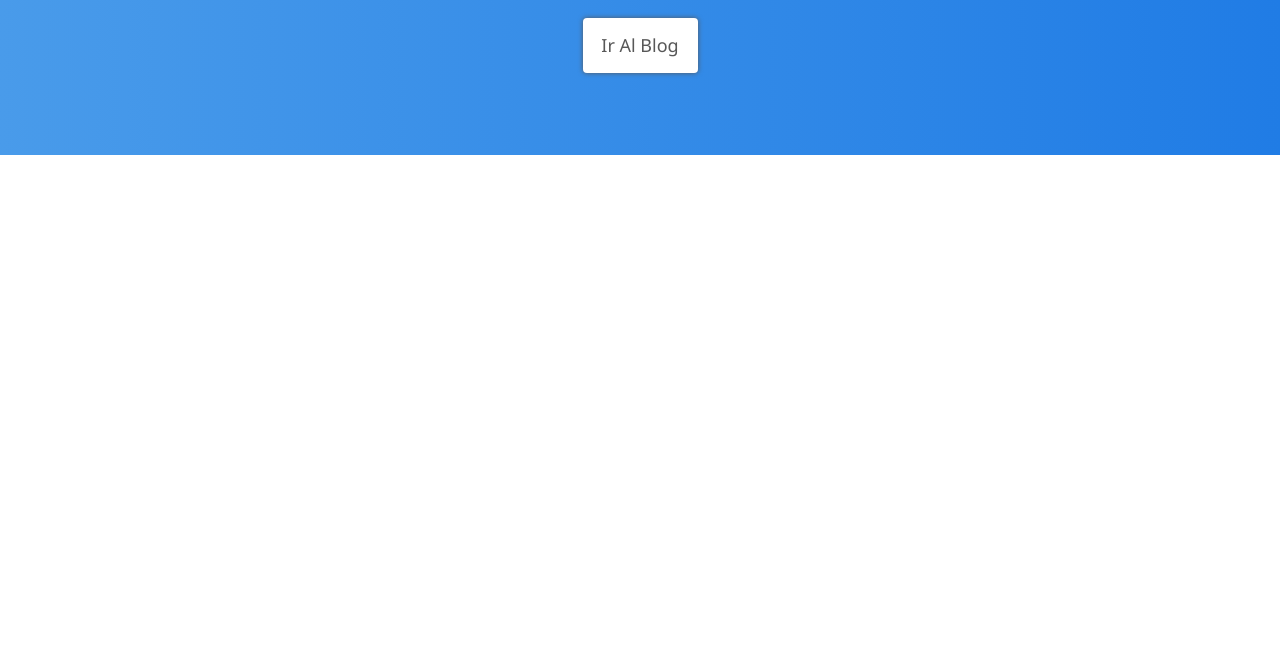
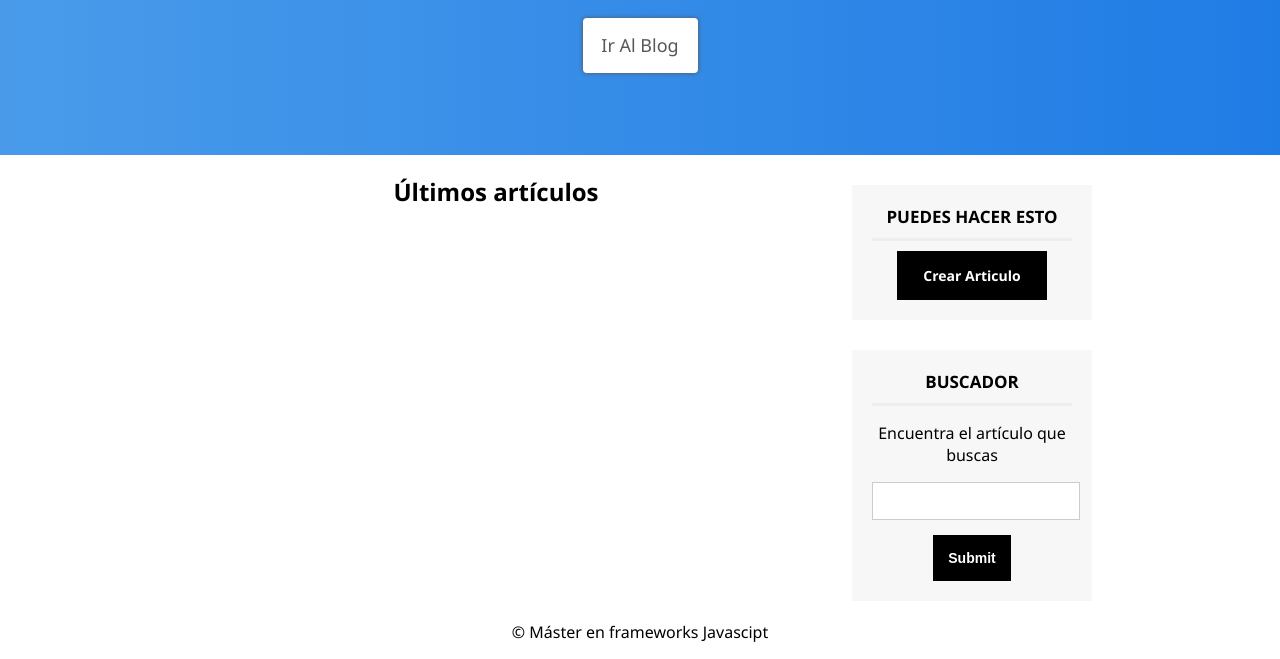
Before and after one commit to oriolsuils/master-frameworks-js, a plain HTML site: page Maquetacion/index.html in a window 1280 px wide. Shown: the part 319-978 px from the top of the page. Before the commit the page ends 800 px from the top, so only its background shows below. Drawn offline with Linux system fonts and the light colour scheme.

Commit message:
Center section HTML and CSS

```diff
--- a/Maquetacion/assets/css/styles.css
+++ b/Maquetacion/assets/css/styles.css
@@ -144,3 +144,71 @@ body {
     padding: 0px;
     padding-top: 50px;
 }
+
+#content {
+    width: 70%;
+    float: left;
+    min-height: 450px;
+    margin-right: 20px;
+}
+
+#sidebar {
+    width: 25%;
+    float: left;
+}
+
+.sidebar-item {
+    background: #f7f7f7;
+    padding: 20px;
+    margin-top: 30px;
+}
+
+.sidebar-item h3 {
+    text-transform: uppercase;
+    font-size: 17px;
+    margin: 0px;
+    padding-bottom: 10px;
+    margin-bottom: 10px;
+    border-bottom: 3px solid #eee;
+}
+
+.sidebar-item .btn {
+    margin: 0px auto;
+    margin-top: 10px;
+}
+
+.btn {
+    display: block;
+    background: black;
+    color: white;
+    padding: 15px;
+    font-weight: bold;
+    text-transform: capitalize;
+    font-size: 14px;
+    text-decoration: none;
+    max-width: 120px;
+    transition: 300ms all;
+    border: none;
+    cursor: pointer;
+}
+
+.btn-success {
+    background: rgb(23, 150, 19);
+}
+
+.btn-success:hover {
+    background: black;
+}
+
+input[type="text"] {
+    width: 100%;
+    height: 30px;
+    border: 1px solid #ccc;
+    padding: 3px;
+    margin-bottom: 5px;
+    transition: 300ms all;
+}
+
+input[type="text"]:focus {
+    box-shadow: 0px 0px 5px #eee inset;
+}
--- a/Maquetacion/index.html
+++ b/Maquetacion/index.html
@@ -32,5 +32,34 @@
             <h1>Bienvenido al curso de React</h1>
             <a href="" class="btn-white">Ir al blog</a>
         </div>
+
+        <div class="center">
+            <section id="content">
+                <h2>Últimos artículos</h2>
+            </section>
+            <aside id="sidebar">
+                <div id="nav-blog" class="sidebar-item">
+                    <h3>Puedes hacer esto</h3>
+                    <a href="#" class="btn btn-sucess">Crear articulo</a>
+                </div>
+                <div id="search" class="sidebar-item">
+                    <h3>Buscador</h3>
+                    <p>Encuentra el artículo que buscas</p>
+                    <form>
+                        <input type="text" name="search"/>
+                        <input type="submit" name="buscar" class="btn"/>
+                    </form>
+                </div>
+            </aside>
+            <div class="clearfix"></div>
+        </div>
+
+        <footer id="footer">
+            <div class="center">
+                <p>
+                    &copy; Máster en frameworks Javascipt
+                </p>
+            </div>
+        </footer>
     </body>
 </html>
```
